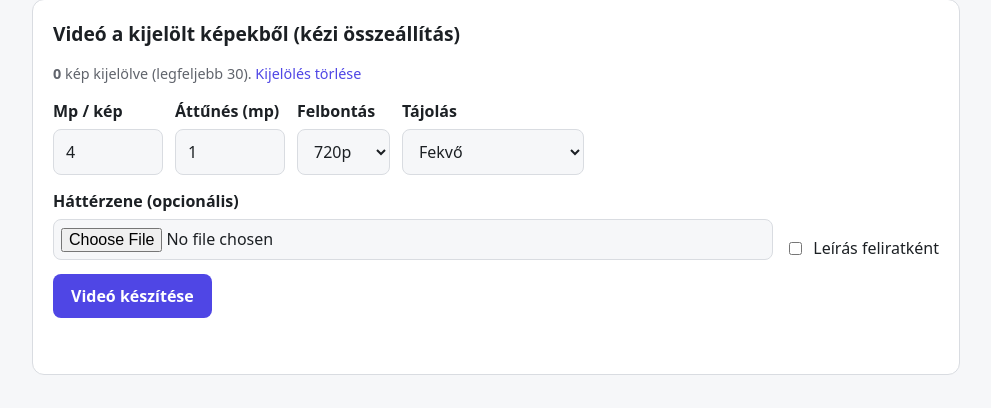
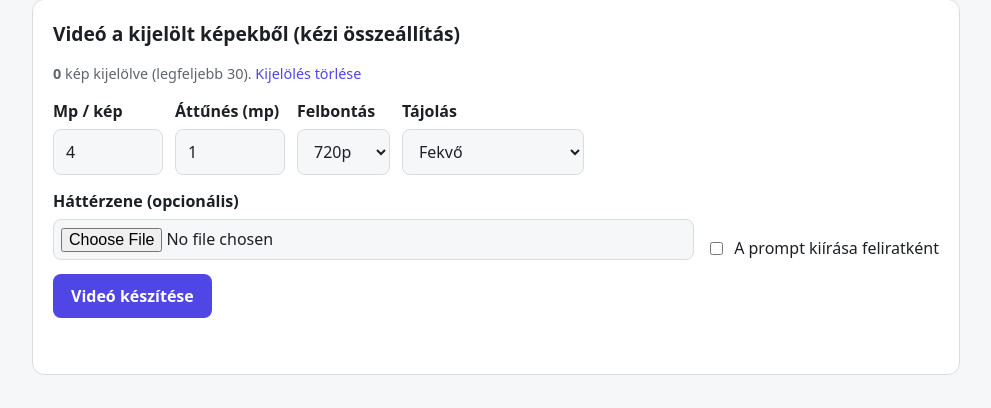
Before and after one commit to Tompy1/leltar, a Flask app: page / in a window 1280 px wide. Shown: the part 1519-1927 px from the top of the page, without its empty margins (144-1135 px from the left). Run offline with Flask 3, Linux system fonts and the light colour scheme; the visitor is signed in with stand-in values (Sample User, id 1); data comes from the database, SQL or seed files in the repository; data that the repository does not hold is empty.

Commit message:
Clarify caption checkbox: it prints the full prompt on the video
Co-Authored-By: Claude Opus 5.5 <noreply@anthropic.com>
Claude-Session: https://claude.ai/code/session_01RFC37j5yFrEPrtemJMq1qH

```diff
--- a/server/templates/index.html
+++ b/server/templates/index.html
@@ -157,7 +157,7 @@
         <label class="grow">Háttérzene (opcionális)
           <input type="file" id="music" accept=".mp3,.m4a,.wav,.ogg,.aac,audio/*">
         </label>
-        <label class="check"><input type="checkbox" id="captions"> Leírás feliratként</label>
+        <label class="check" title="A kép generálásához használt teljes leírás (prompt) megjelenik a videó alján."><input type="checkbox" id="captions"> A prompt kiírása feliratként</label>
       </div>
       <button type="submit" id="video-btn">Videó készítése</button>
       <p id="video-msg" class="msg" role="status"></p>
```
